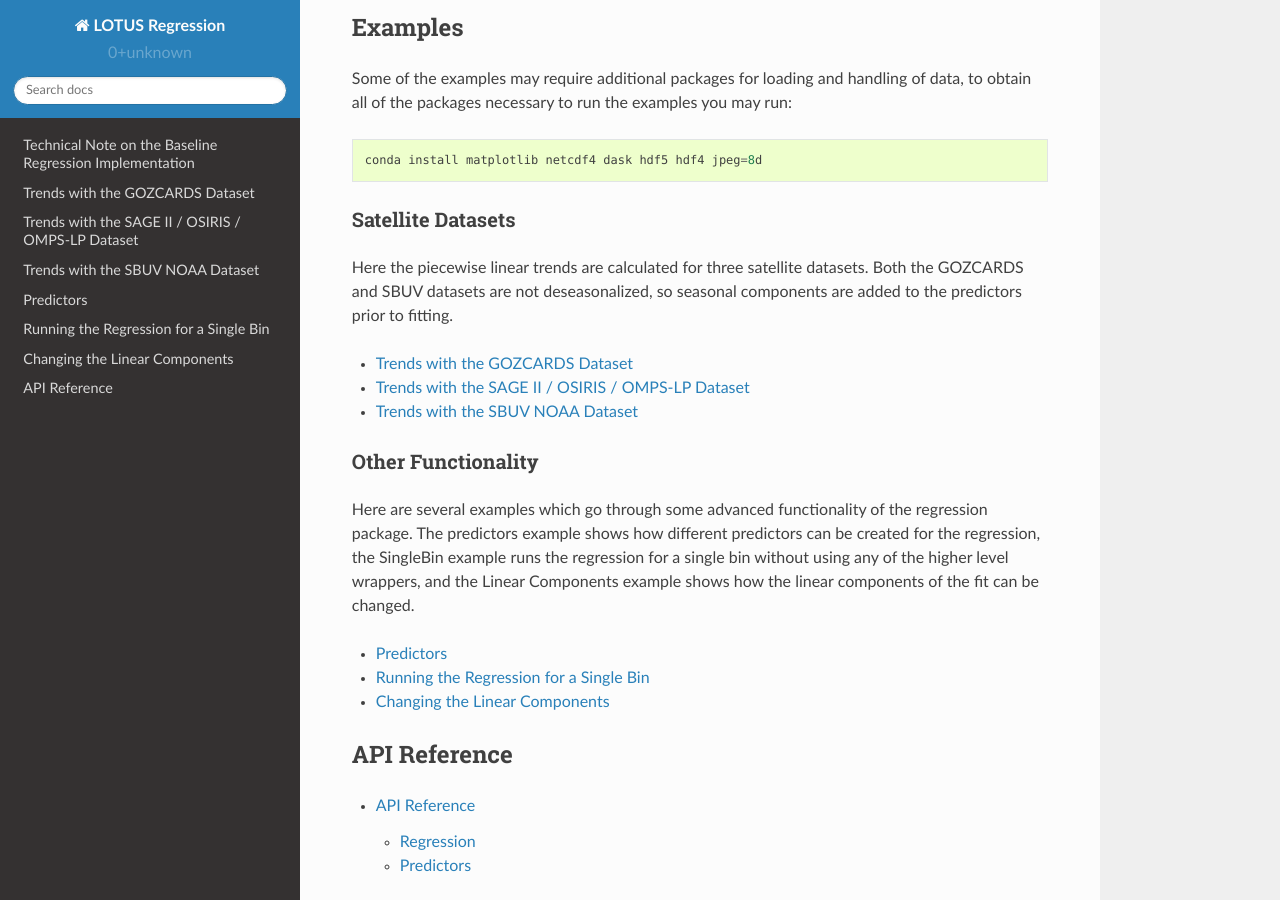
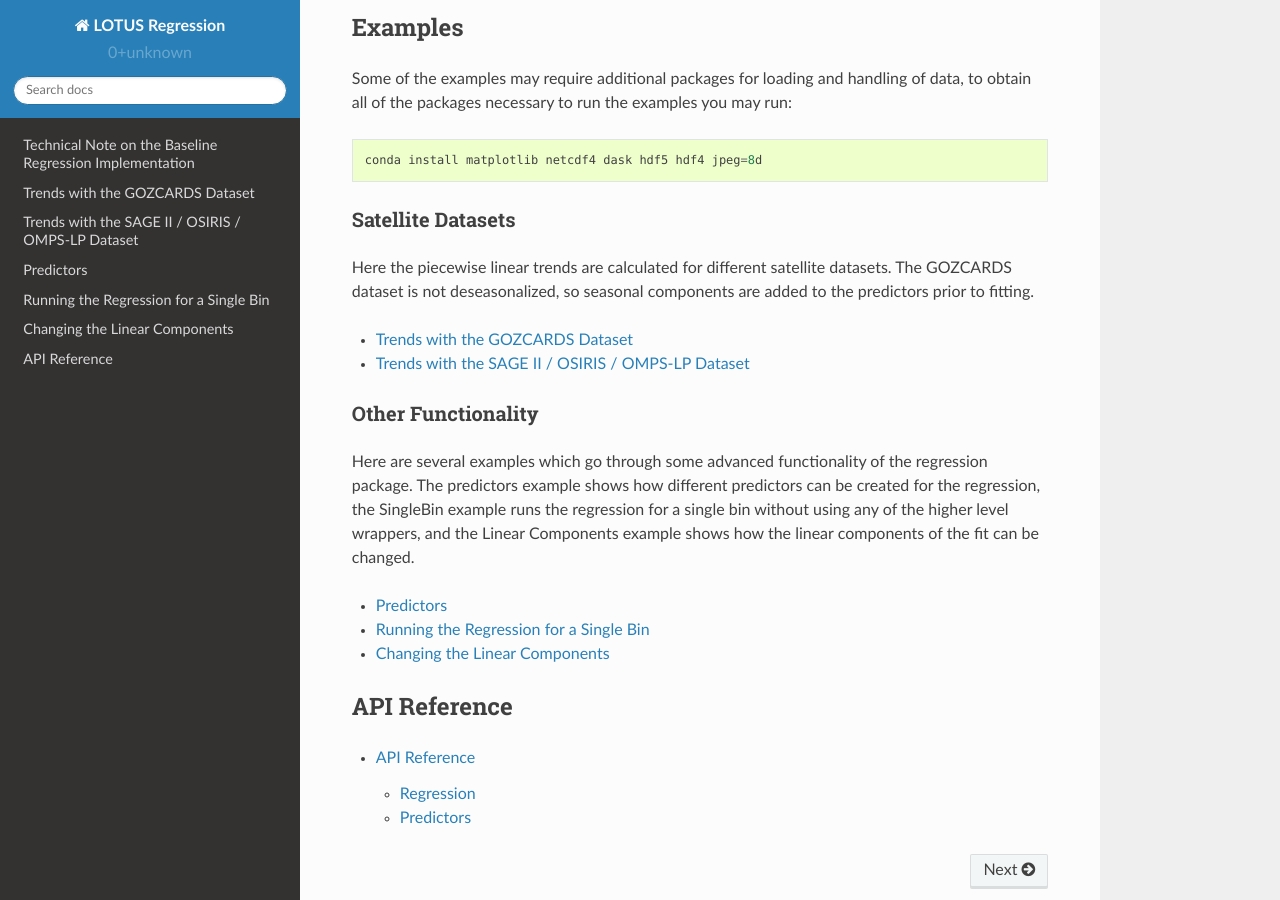
Before and after one commit to usask-arg/lotus-regression, a Sphinx documentation site: the page built from docs/source/index.rst, in a window 1280 px wide and 900 px high, scrolled down 1386 px. Built offline with Sphinx 7.4.7 and the Read the Docs theme 2.0.0, drawn with Linux system fonts in a browser that asks for light colours.

Commit message:
Remove SBUV trends since the dataset loader is broken

```diff
--- a/docs/source/index.rst
+++ b/docs/source/index.rst
@@ -69,8 +69,8 @@ necessary to run the examples you may run::
 
 Satellite Datasets
 ^^^^^^^^^^^^^^^^^^
-Here the piecewise linear trends are calculated for three satellite datasets.  Both the GOZCARDS and SBUV datasets
-are not deseasonalized, so seasonal components are added to the predictors prior to fitting.
+Here the piecewise linear trends are calculated for different satellite datasets.  The GOZCARDS dataset
+is not deseasonalized, so seasonal components are added to the predictors prior to fitting.
 
 .. toctree::
    :maxdepth: 2
@@ -78,7 +78,6 @@ are not deseasonalized, so seasonal components are added to the predictors prior
 
    examples/GOZCARDS Trends
    examples/Sage II-OSIRIS-OMPS-LP Trends
-   examples/SBUV Trends
 
 Other Functionality
 ^^^^^^^^^^^^^^^^^^^
```
